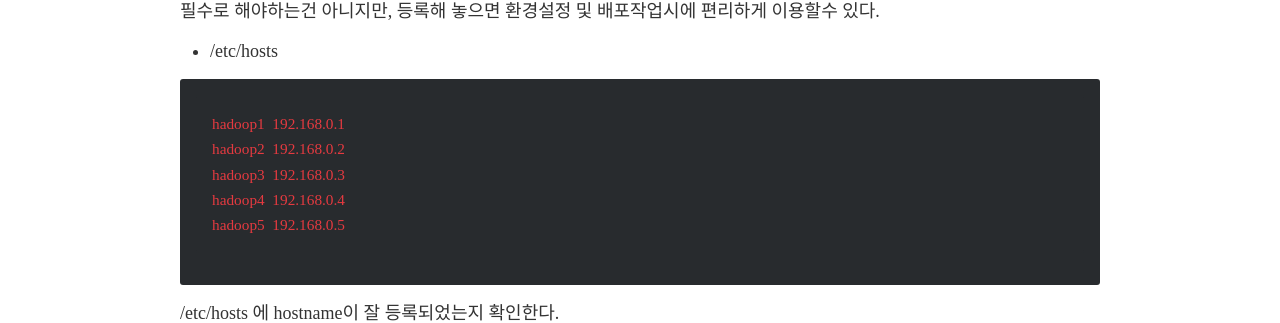
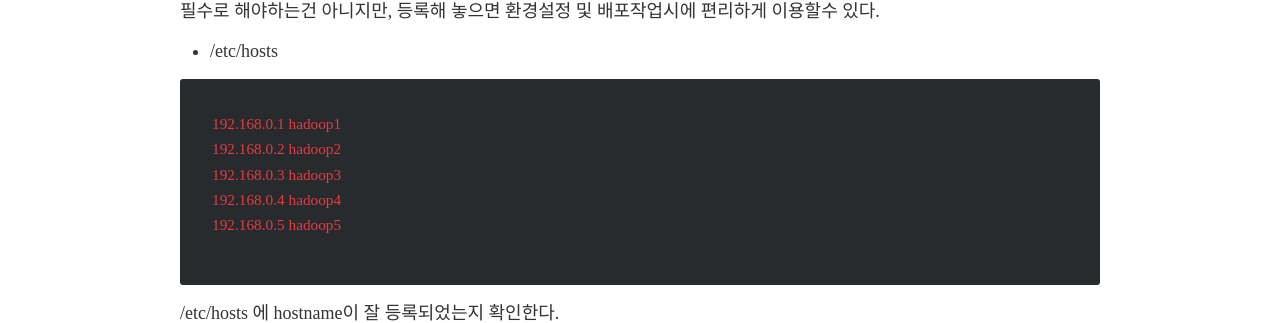
Before and after one commit to jaeheon209/gymbombom.github.io, a Jekyll site: the page built from _posts/2019/2019-11-25-2-hadoop-multinode-install.md, in a window 1280 px wide and 900 px high, scrolled down 753 px. Shown: the part 145-468 px from the top of the window. Built offline with Jekyll 4.4.1, drawn with Linux system fonts in a browser that asks for light colours; nearby versions of some CDN libraries; some web fonts are replaced; comment, search, counter and statistics services are not loaded.

````diff
--- a/_posts/2019/2019-11-25-2-hadoop-multinode-install.md
+++ b/_posts/2019/2019-11-25-2-hadoop-multinode-install.md
@@ -33,11 +33,11 @@ MultiNode이므로  hadoop1 서버는 namenode 서버이고, 나머지 노드는
 * /etc/hosts
 
 ```shell
-hadoop1  192.168.0.1
-hadoop2  192.168.0.2
-hadoop3  192.168.0.3
-hadoop4  192.168.0.4
-hadoop5  192.168.0.5
+192.168.0.1 hadoop1
+192.168.0.2 hadoop2
+192.168.0.3 hadoop3
+192.168.0.4 hadoop4
+192.168.0.5 hadoop5
 ```
 
 /etc/hosts 에  hostname이 잘 등록되었는지 확인한다.
````
